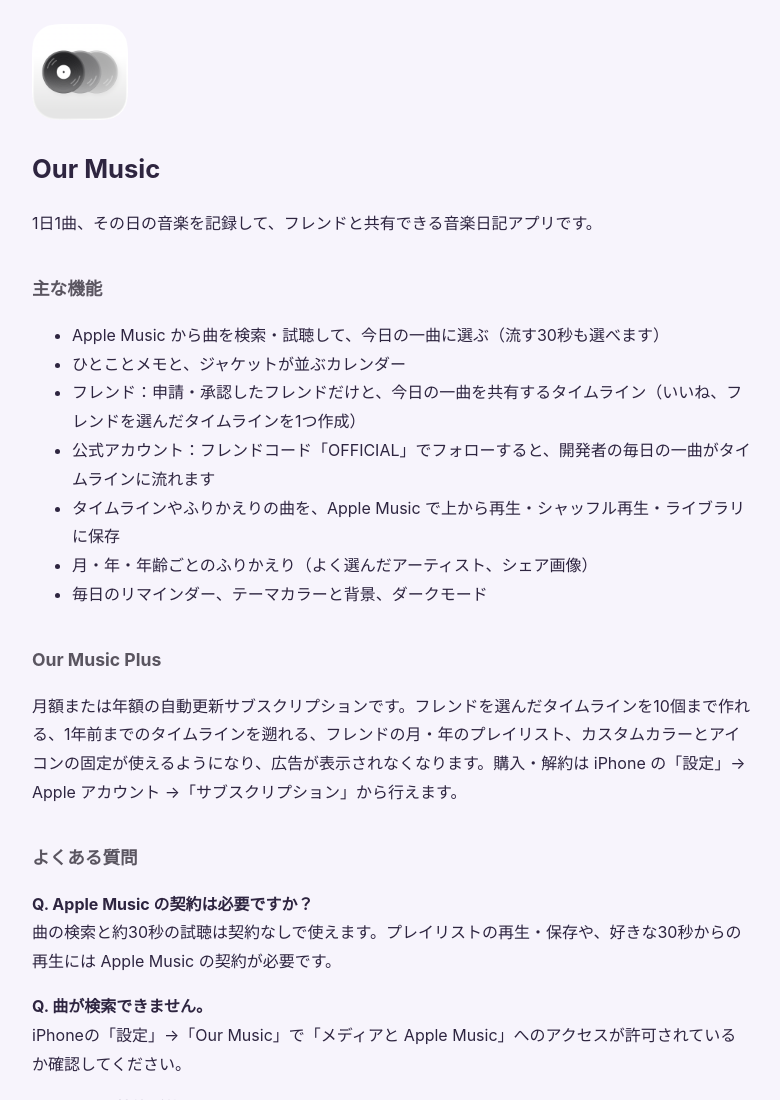
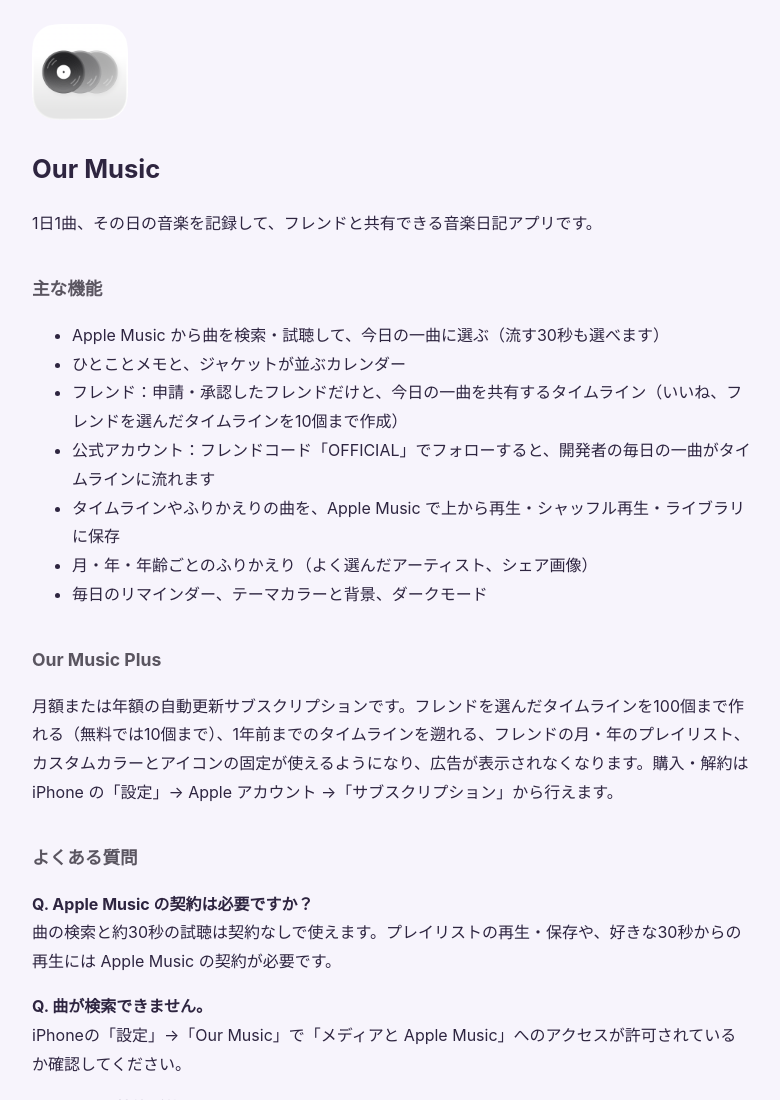
Before and after one commit to TaigaYanai-git/WatashiToOngaku, a plain HTML site: page docs/index.html in a window 1280 px wide. Shown: the top 1100 px of the page, without its empty margins (248-1028 px from the left). Drawn offline with Linux system fonts and the light colour scheme.

Commit message:
サポートページ：タイムラインの上限を無料10個・Plus 100個に
Co-Authored-By: Claude Opus 5.5 <noreply@anthropic.com>

```diff
--- a/docs/index.html
+++ b/docs/index.html
@@ -21,14 +21,14 @@
 <ul>
   <li>Apple Music から曲を検索・試聴して、今日の一曲に選ぶ（流す30秒も選べます）</li>
   <li>ひとことメモと、ジャケットが並ぶカレンダー</li>
-  <li>フレンド：申請・承認したフレンドだけと、今日の一曲を共有するタイムライン（いいね、フレンドを選んだタイムラインを1つ作成）</li>
+  <li>フレンド：申請・承認したフレンドだけと、今日の一曲を共有するタイムライン（いいね、フレンドを選んだタイムラインを10個まで作成）</li>
   <li>公式アカウント：フレンドコード「OFFICIAL」でフォローすると、開発者の毎日の一曲がタイムラインに流れます</li>
   <li>タイムラインやふりかえりの曲を、Apple Music で上から再生・シャッフル再生・ライブラリに保存</li>
   <li>月・年・年齢ごとのふりかえり（よく選んだアーティスト、シェア画像）</li>
   <li>毎日のリマインダー、テーマカラーと背景、ダークモード</li>
 </ul>
 <h2>Our Music Plus</h2>
-<p>月額または年額の自動更新サブスクリプションです。フレンドを選んだタイムラインを10個まで作れる、1年前までのタイムラインを遡れる、フレンドの月・年のプレイリスト、カスタムカラーとアイコンの固定が使えるようになり、広告が表示されなくなります。購入・解約は iPhone の「設定」→ Apple アカウント →「サブスクリプション」から行えます。</p>
+<p>月額または年額の自動更新サブスクリプションです。フレンドを選んだタイムラインを100個まで作れる（無料では10個まで）、1年前までのタイムラインを遡れる、フレンドの月・年のプレイリスト、カスタムカラーとアイコンの固定が使えるようになり、広告が表示されなくなります。購入・解約は iPhone の「設定」→ Apple アカウント →「サブスクリプション」から行えます。</p>
 <h2>よくある質問</h2>
 <p><b>Q. Apple Music の契約は必要ですか？</b><br>曲の検索と約30秒の試聴は契約なしで使えます。プレイリストの再生・保存や、好きな30秒からの再生には Apple Music の契約が必要です。</p>
 <p><b>Q. 曲が検索できません。</b><br>iPhoneの「設定」→「Our Music」で「メディアと Apple Music」へのアクセスが許可されているか確認してください。</p>
```
